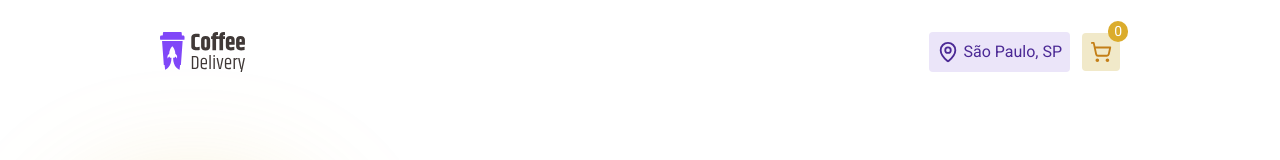
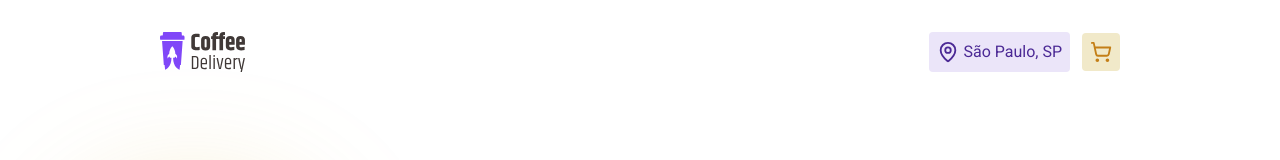
Before and after one commit to LElTEDEV/coffee, a React (Vite) app: page / in a window 1280 px wide. Shown: the top 160 px of the page. Built offline with nearby package versions, Linux system fonts and the light colour scheme.

Commit message:
feat: adicionado quantidade de item no carrinho

```diff
--- a/src/layouts/DefaultLayout.tsx
+++ b/src/layouts/DefaultLayout.tsx
@@ -30,9 +30,11 @@ export function DefaultLayout() {
                 className="text-yellow-dark group-hover:text-white transition-colors ease-in"
               />
 
-              <span className="absolute -top-3 -right-2 bg-yellow rounded-full p-1.5 py-0 text-white text-s">
-                {amountInCart}
-              </span>
+              {amountInCart > 0 && (
+                <span className="absolute -top-3 -right-2 bg-yellow rounded-full p-1.5 py-0 text-white text-s">
+                  {amountInCart}
+                </span>
+              )}
             </NavLink>
           </nav>
         </div>
```
